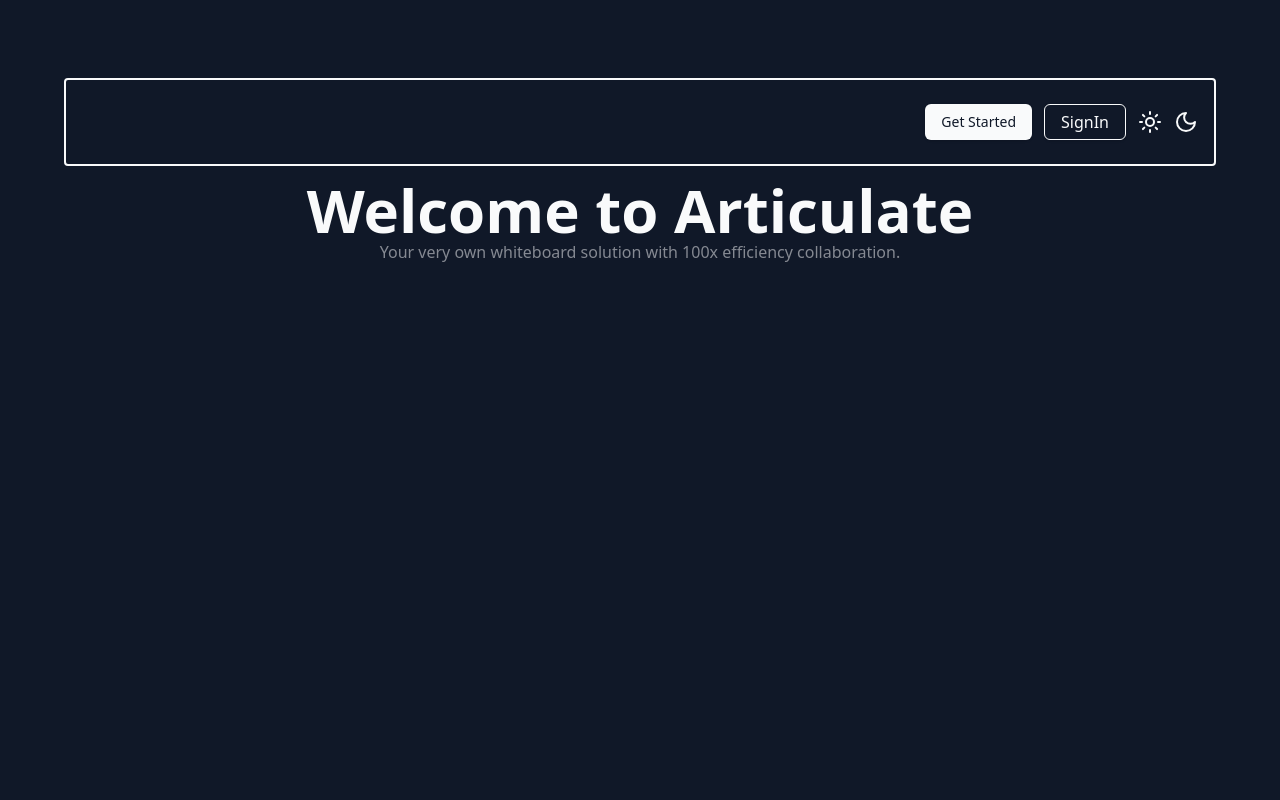
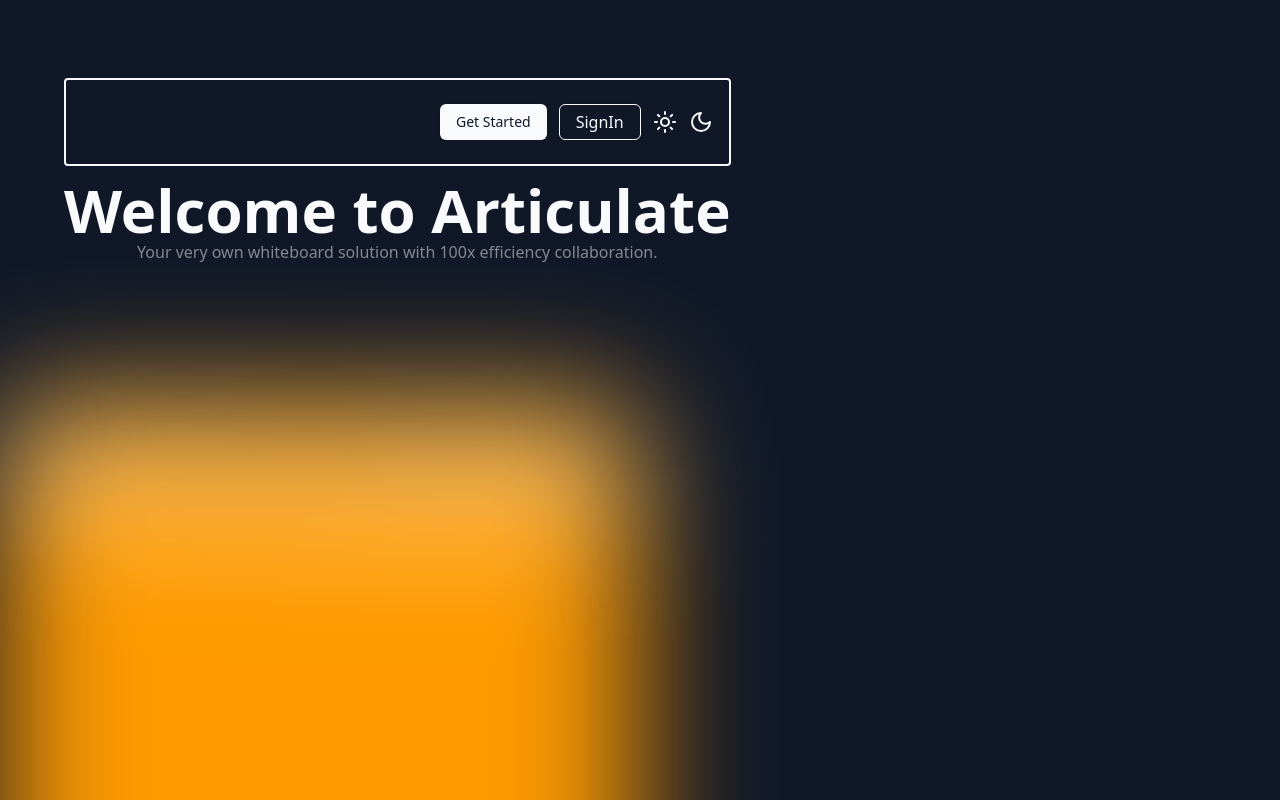
Before and after one commit to Shikhar0895/CICDTutorial-2, a Next.js app in the folder apps/web/: page / in a window 1280 px wide. Shown: the top 800 px of the page. Built offline with nearby package versions, Linux system fonts and the light colour scheme.

Commit message:
added blur

```diff
--- a/apps/web/app/globals.css
+++ b/apps/web/app/globals.css
@@ -22,6 +22,7 @@
 @layer utilities {
   body {
     @apply bg-background text-foreground;
+    min-height: calc(100vh);
   }
   h1 {
     @apply text-6xl;
--- a/apps/web/app/layout.tsx
+++ b/apps/web/app/layout.tsx
@@ -23,8 +23,13 @@ export default function RootLayout({
 }>) {
   return (
     <html lang="en" className="dark">
-      <body className={`${geistSans.variable} ${geistMono.variable} p-[64px]`}>
-        {children}
+      <body
+        className={`${geistSans.variable} ${geistMono.variable} p-[64px] relative`}
+      >
+        <div className="absolute min-h-screen top-[50%] left-0 text-9xl font-bold -z-10 backdrop-blur-3xl bg-amber-500 rounded-4xl blur-3xl">
+          Articulate
+        </div>
+        <div className="absolute z-50">{children}</div>
       </body>
     </html>
   );
```
